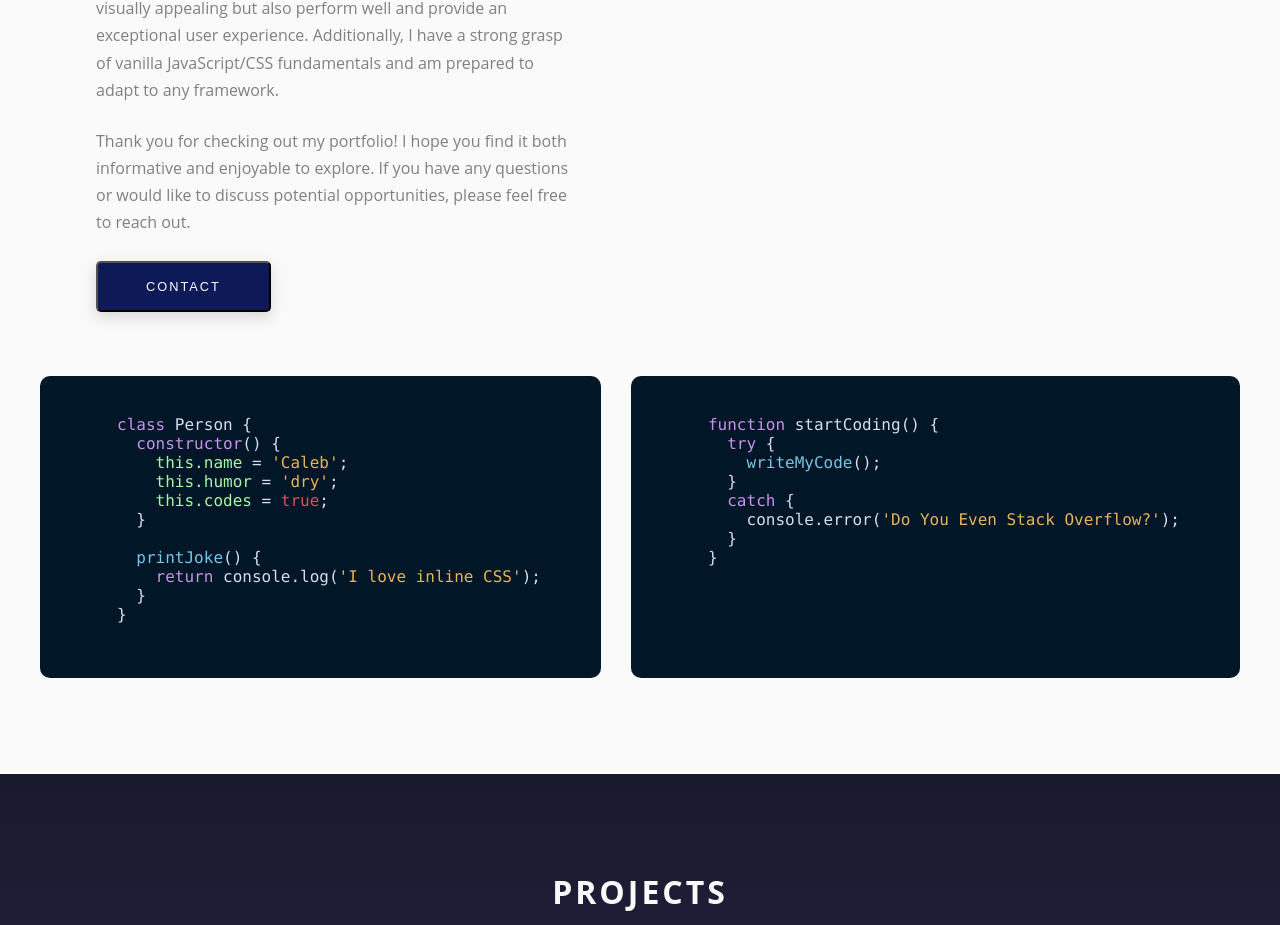
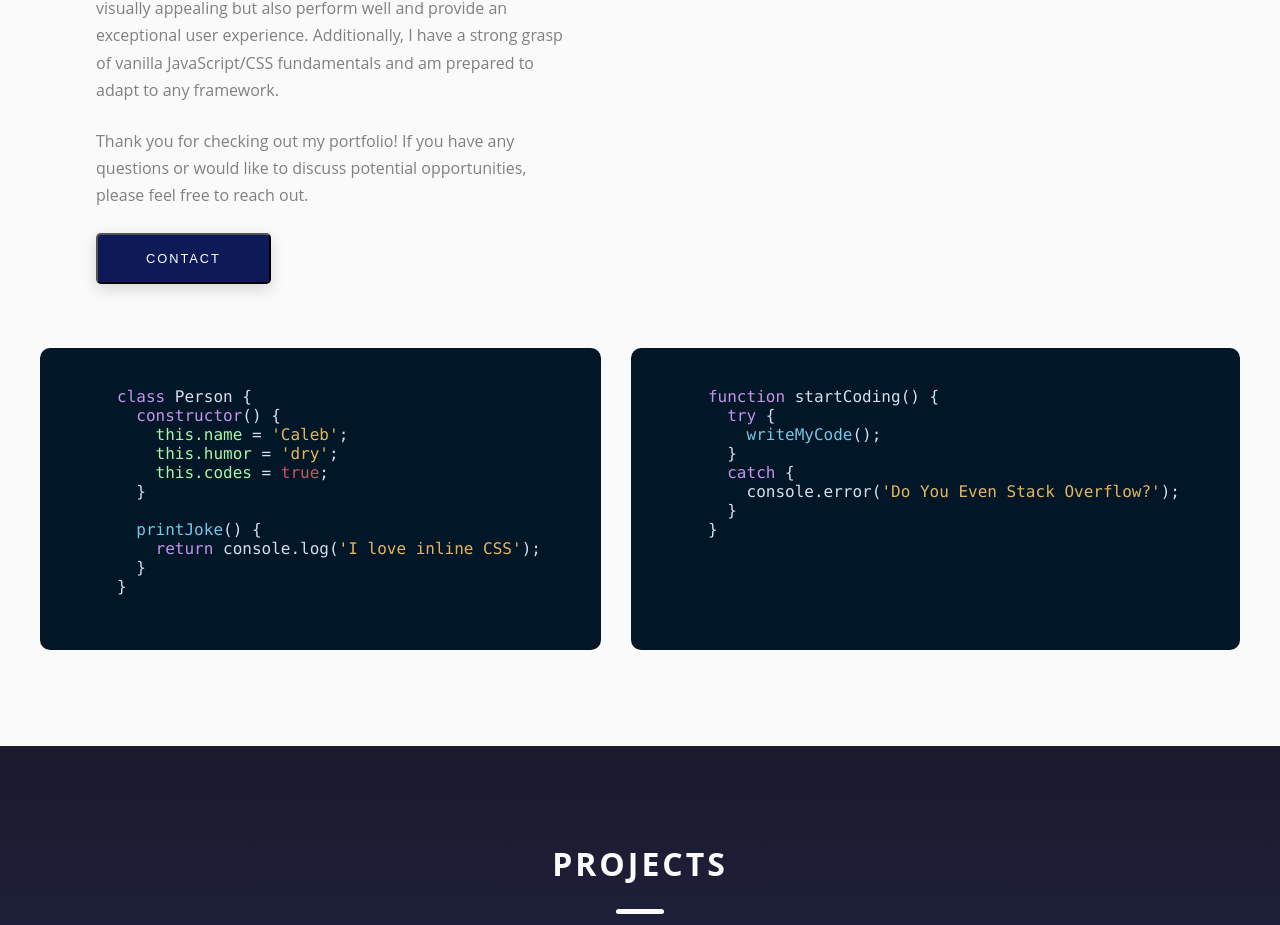
Before and after one commit to Swhag/old-portfolio, a React (Create React App) app: page / in a window 1280 px wide. Shown: the part 1200-2125 px from the top of the page. Built offline with nearby package versions, Linux system fonts and the light colour scheme; the HTML template or start-up script is replaced by a standard one.

Commit message:
about content updated

```diff
--- a/src/components/About.js
+++ b/src/components/About.js
@@ -55,10 +55,9 @@ function About(props) {
             </p>
 
             <p>
-              Thank you for checking out my portfolio! I hope you find it both
-              informative and enjoyable to explore. If you have any questions or
-              would like to discuss potential opportunities, please feel free to
-              reach out.
+              Thank you for checking out my portfolio! If you have any questions
+              or would like to discuss potential opportunities, please feel free
+              to reach out.
             </p>
 
             <button className='btn' onClick={() => scrollToSection(contact)}>
```
